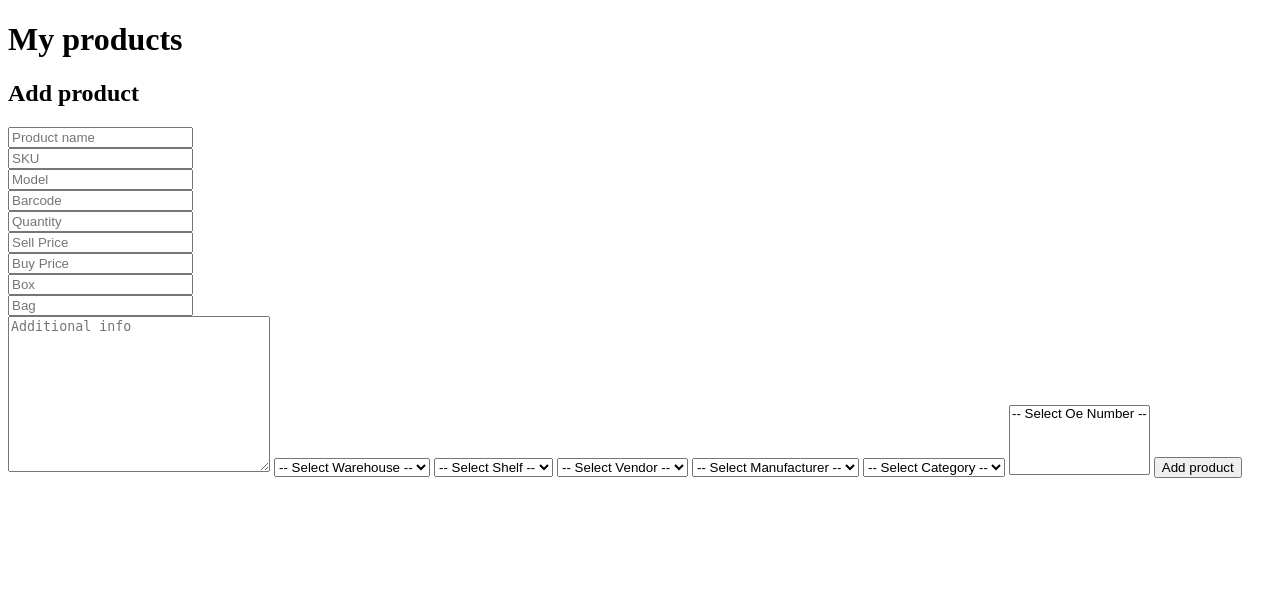
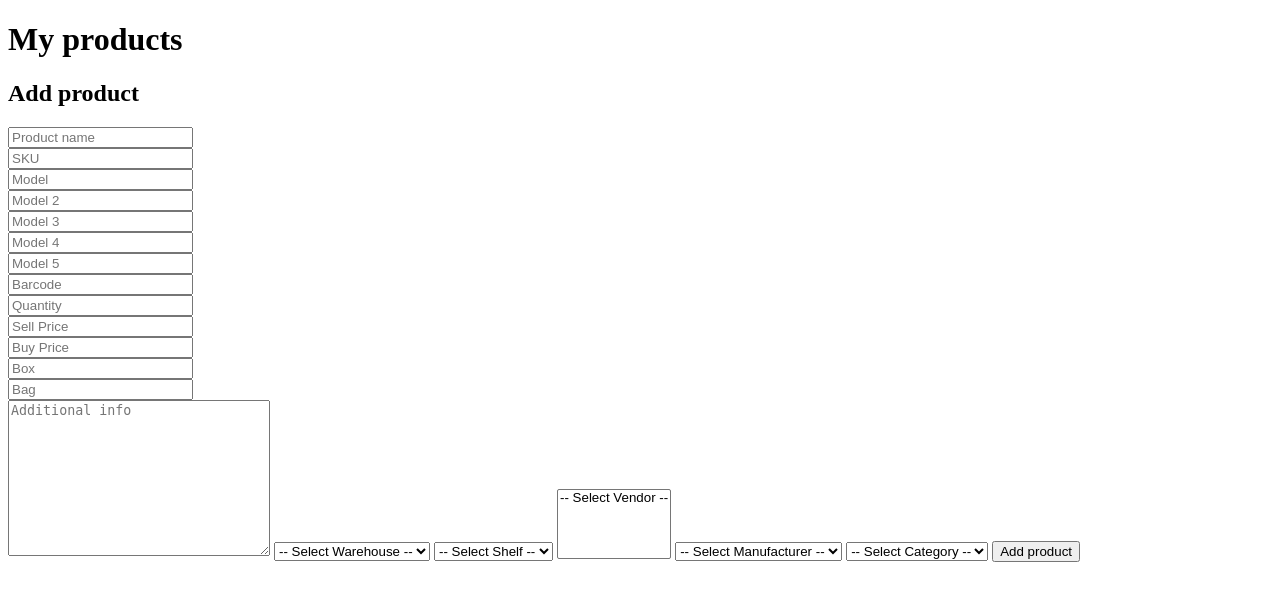
Before and after one commit to GeorgiDN/Inventory-tracker, a Django app: page / in a window 1280 px wide. Shown: the top 601 px of the page. Run offline with Django 5.2, Linux system fonts and the light colour scheme; tables that the repository leaves empty hold one stand-in row (values such as "Sample post").

Commit message:
refactor: change fields for product in template

```diff
--- a/inventoryTracker/inventoryTracker/inventory/models.py
+++ b/inventoryTracker/inventoryTracker/inventory/models.py
@@ -40,13 +40,6 @@
         return self.name
 
 
-class OENumber(models.Model):
-    number = models.CharField(max_length=100, unique=True)
-
-    def __str__(self):
-        return self.number
-
-
 class Product(models.Model):
     name = models.CharField(max_length=255)
     category = models.ForeignKey(Category, on_delete=models.SET_NULL, null=True, blank=True)
@@ -54,7 +47,10 @@
     barcode = models.CharField(max_length=100, blank=True, null=True, unique=True)
     manufacturer = models.ForeignKey(Manufacturer, on_delete=models.SET_NULL, null=True, blank=True)
     model = models.CharField(max_length=255, null=True, blank=True)
-    oe_numbers = models.ManyToManyField(OENumber, blank=True, related_name="products")
+    model_2 = models.CharField(max_length=255, null=True, blank=True)
+    model_3 = models.CharField(max_length=255, null=True, blank=True)
+    model_4 = models.CharField(max_length=255, null=True, blank=True)
+    model_5 = models.CharField(max_length=255, null=True, blank=True)
     quantity = models.IntegerField(blank=True, null=True, default=0)
 
     warehouse = models.ForeignKey(Warehouse, on_delete=models.SET_NULL, null=True, blank=True)
@@ -62,7 +58,7 @@
     box = models.CharField(max_length=100, blank=True, null=True)
     bag = models.CharField(max_length=100, blank=True, null=True)
 
-    vendor = models.ForeignKey(Vendor, on_delete=models.SET_NULL, null=True, blank=True)
+    vendor = models.ManyToManyField(Vendor, blank=True, related_name='product_vendors')
     buy_price = models.DecimalField(max_digits=12, decimal_places=2,
                                     verbose_name="Purchase Price", blank=True, null=True, default=0)
     sell_price = models.DecimalField(max_digits=12, decimal_places=2, blank=True, null=True, default=0)
--- a/inventoryTracker/inventoryTracker/inventory/serializers.py
+++ b/inventoryTracker/inventoryTracker/inventory/serializers.py
@@ -1,5 +1,5 @@
 from rest_framework import serializers
-from inventoryTracker.inventory.models import OENumber, Product, Category, Manufacturer, Warehouse, Shelf, Vendor
+from inventoryTracker.inventory.models import Product, Category, Manufacturer, Warehouse, Shelf, Vendor
 
 
 class WareHouseSerializer(serializers.ModelSerializer):
@@ -32,17 +32,12 @@
         fields = ['id', 'name']
 
 
-class OENumberSerializer(serializers.ModelSerializer):
-    class Meta:
-        model = OENumber
-        fields = ['id', 'number']
+class ProductSerializer(serializers.ModelSerializer):
+    vendor = serializers.PrimaryKeyRelatedField(
+        many=True,
+        queryset=Vendor.objects.all()
+    )
 
-
-class ProductSerializer(serializers.ModelSerializer):
-    oe_numbers = serializers.PrimaryKeyRelatedField(
-        many=True,
-        queryset=OENumber.objects.all()
-    )
 
     class Meta:
         model = Product
--- a/inventoryTracker/inventoryTracker/inventory/urls.py
+++ b/inventoryTracker/inventoryTracker/inventory/urls.py
@@ -1,7 +1,7 @@
 from django.urls import path, include
 from rest_framework.routers import DefaultRouter
 from inventoryTracker.inventory.views import ProductViewSet, index, CategoryViewSet, ManufacturerViewSet, \
-    WareHouseViewSet, ShelfViewSet, VendorViewSet, OENumberViewSet
+    WareHouseViewSet, ShelfViewSet, VendorViewSet
 
 router = DefaultRouter()
 router.register(r'warehouses', WareHouseViewSet)
@@ -9,7 +9,6 @@
 router.register(r'vendors', VendorViewSet)
 router.register(r'manufacturers', ManufacturerViewSet)
 router.register(r'categories', CategoryViewSet)
-router.register(r'oenumbers', OENumberViewSet)
 router.register(r'products', ProductViewSet)
 
 urlpatterns = [
--- a/inventoryTracker/inventoryTracker/inventory/views.py
+++ b/inventoryTracker/inventoryTracker/inventory/views.py
@@ -1,8 +1,8 @@
 from django.shortcuts import render
 from rest_framework import viewsets
-from inventoryTracker.inventory.models import Product, Category, Manufacturer, Warehouse, Shelf, Vendor, OENumber
+from inventoryTracker.inventory.models import Product, Category, Manufacturer, Warehouse, Shelf, Vendor
 from inventoryTracker.inventory.serializers import ProductSerializer, CategorySerializer, ManufacturerSerializer, \
-    WareHouseSerializer, ShelfSerializer, VendorSerializer, OENumberSerializer
+    WareHouseSerializer, ShelfSerializer, VendorSerializer
 
 
 def index(request):
@@ -34,10 +34,6 @@
     serializer_class = CategorySerializer
 
 
-class OENumberViewSet(viewsets.ModelViewSet):
-    queryset = OENumber.objects.all()
-    serializer_class = OENumberSerializer
-
 
 class ProductViewSet(viewsets.ModelViewSet):
     queryset = Product.objects.all()
--- a/inventoryTracker/templates/index.html
+++ b/inventoryTracker/templates/index.html
@@ -12,6 +12,10 @@
 <input type="text" id="product-name" placeholder="Product name"><br>
 <input type="text" id="product-sku" placeholder="SKU"><br>
 <input type="text" id="product-model" placeholder="Model"><br>
+<input type="text" id="product-model-2" placeholder="Model 2"><br>
+<input type="text" id="product-model-3" placeholder="Model 3"><br>
+<input type="text" id="product-model-4" placeholder="Model 4"><br>
+<input type="text" id="product-model-5" placeholder="Model 5"><br>
 <input type="number" id="product-barcode" placeholder="Barcode"><br>
 <input type="text" id="product-quantity" placeholder="Quantity"><br>
 <input type="number" id="product-sell-price" placeholder="Sell Price"><br>
@@ -30,7 +34,7 @@
     <option value="">-- Select Shelf --</option>
 </select>
 
-<select id="product-vendor">
+<select id="product-vendor" multiple>
     <option value="">-- Select Vendor --</option>
 </select>
 
@@ -38,13 +42,8 @@
     <option value="">-- Select Manufacturer --</option>
 </select>
 
-
 <select id="product-category">
     <option value="">-- Select Category --</option>
-</select>
-
-<select id="product-oe-number" multiple>
-    <option value="">-- Select Oe Number --</option>
 </select>
 
 <button onclick="addProduct()">Add product</button>
@@ -73,13 +72,16 @@
     loadSelectOptions('http://127.0.0.1:8000/api/vendors/', 'product-vendor');
     loadSelectOptions('http://127.0.0.1:8000/api/manufacturers/', 'product-manufacturer');
     loadSelectOptions('http://127.0.0.1:8000/api/categories/', 'product-category');
-    loadSelectOptions('http://127.0.0.1:8000/api/oenumbers/', 'product-oe-number');
 
 
     async function addProduct() {
         const name = document.getElementById('product-name').value;
         const sku = document.getElementById('product-sku').value;
         const model = document.getElementById('product-model').value;
+        const model_2 = document.getElementById('product-model-2').value;
+        const model_3 = document.getElementById('product-model-3').value;
+        const model_4 = document.getElementById('product-model-4').value;
+        const model_5 = document.getElementById('product-model-5').value;
         const barcodeValue = document.getElementById('product-barcode').value.trim();
         const barcode = barcodeValue === '' ? null : barcodeValue
         const quantityValue = document.getElementById('product-quantity').value;
@@ -89,17 +91,18 @@
 
         const warehouse = document.getElementById('warehouse').value || null;
         const shelf = document.getElementById('shelf').value || null;
-        const vendor = document.getElementById('product-vendor').value || null;
+        const vendor = getSelectedValues('product-vendor');
         const manufacturer = document.getElementById('product-manufacturer').value || null;
         const category = document.getElementById('product-category').value || null;
-        const oe_numbers = getSelectedValues('product-oe-number');
-        {#const oe_number = document.getElementById('product-oe-number').value || null;#}
-
 
         const productData = {
             name,
             sku,
             model,
+            model_2,
+            model_3,
+            model_4,
+            model_5,
             barcode,
             quantity,
             sell_price,
@@ -109,7 +112,6 @@
             vendor,
             manufacturer,
             category,
-            oe_numbers
         };
 
         const response = await fetch(API_URL, {
@@ -149,7 +151,7 @@
         const selected = [];
         const options = document.getElementById(selectId).selectedOptions;
         for (let option of options) {
-            selected.push(parseInt(option.value));
+            selected.push(option.value);
         }
         return selected;
     }
```
Also changed, not shown: inventoryTracker/inventoryTracker/inventory/admin.py (+1 -6 lines), inventoryTracker/inventoryTracker/inventory/migrations/0005_remove_product_oe_numbers_product_model_2_and_more.py (added).
